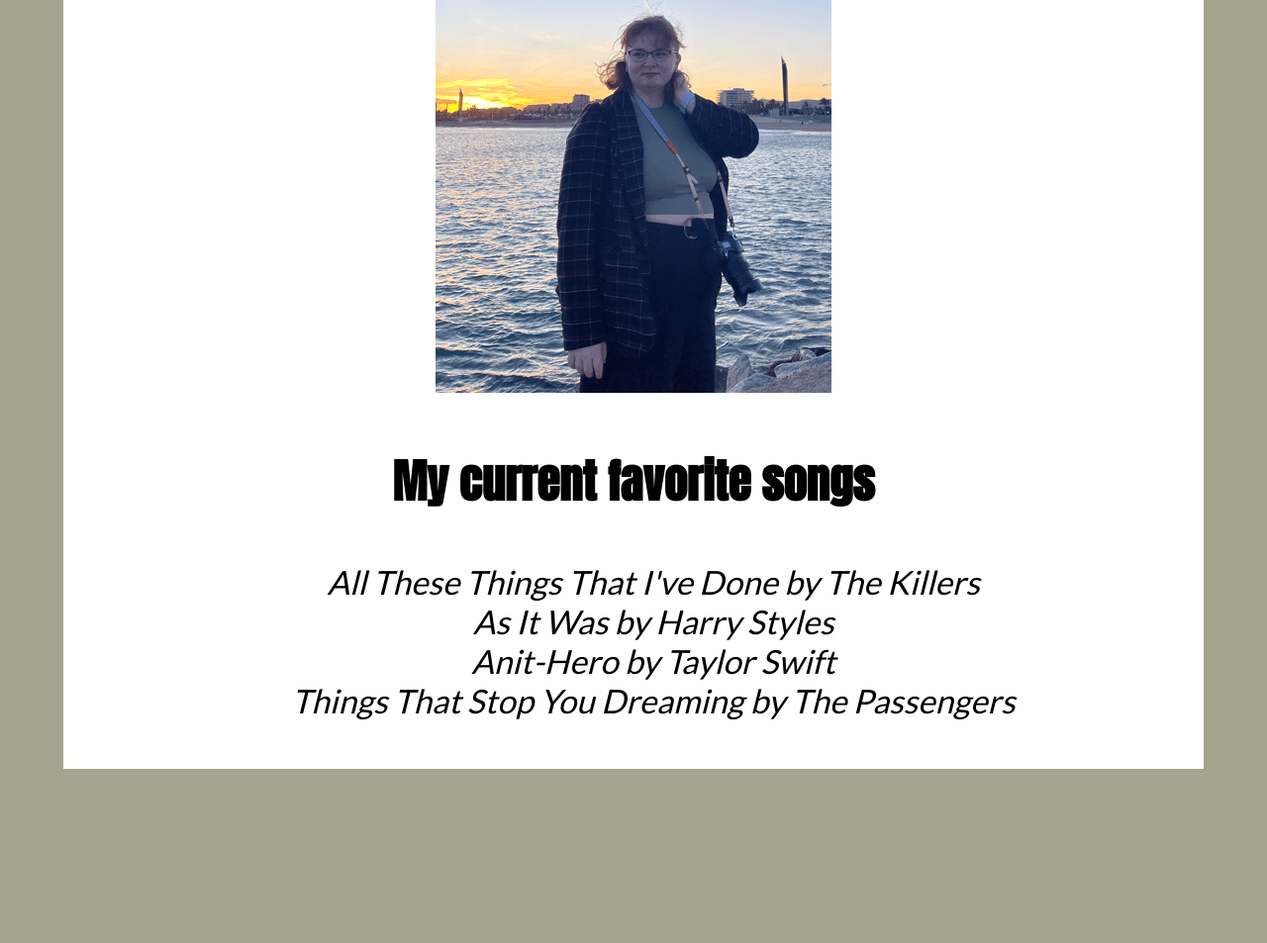
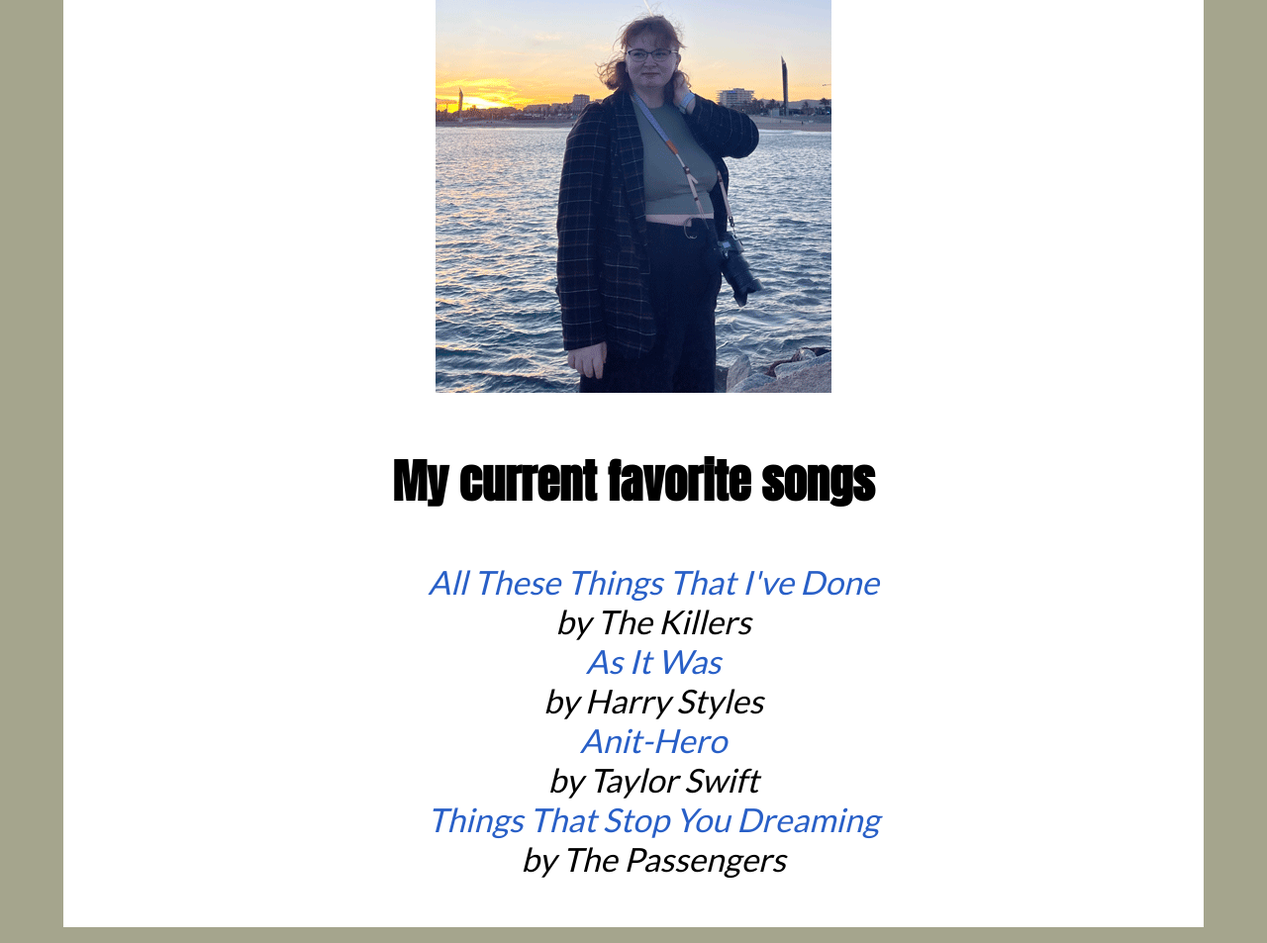
Before and after one commit to 4502-SPR2023/elizabethpruitt-website, a plain HTML site: page oldindex.html in a window 1280 px wide. Shown: the part 816-1769 px from the top of the page at 99% size. Before the commit the page ends 1609 px from the top, so only its background shows below. Drawn offline with Linux system fonts and the light colour scheme; a web font is replaced by a local one.

Commit message:
style change

```diff
--- a/css/styles2.css
+++ b/css/styles2.css
@@ -65,6 +65,16 @@ ul, ol {
   font-size: 25pt;
   font-family: 'Lato', sans-serif;
   font-style: italic;
+}
+
+.song-title {
+  font-family: "Lato", sans-serif;
+  font-size: 25pt;
+  text-align: center;
+  font-style: italic;
+  list-style-type: none;
+  color: #285FC7;
+
 }
 
 nav {
--- a/oldindex.html
+++ b/oldindex.html
@@ -53,10 +53,10 @@
    <div class="text-holder">
       <h3 class="list-title">My current favorite songs</h3>
       <ul>
-         <li>All These Things That I've Done by The Killers</li>
-         <li>As It Was by Harry Styles</li>
-         <li>Anit-Hero by Taylor Swift</li>
-         <li>Things That Stop You Dreaming by The Passengers</li>
+         <li class="song-title">All These Things That I've Done</li><li>by The Killers</li>
+         <li class="song-title">As It Was</li><li>by Harry Styles</li>
+         <li class="song-title">Anit-Hero</li><li>by Taylor Swift</li>
+         <li class="song-title">Things That Stop You Dreaming</li><li>by The Passengers</li>
 
       </ul>
    </div>
```
